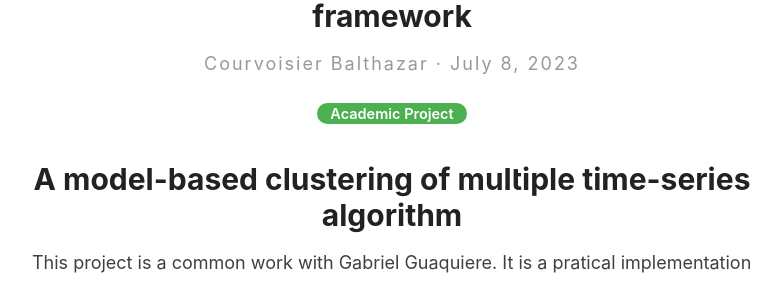
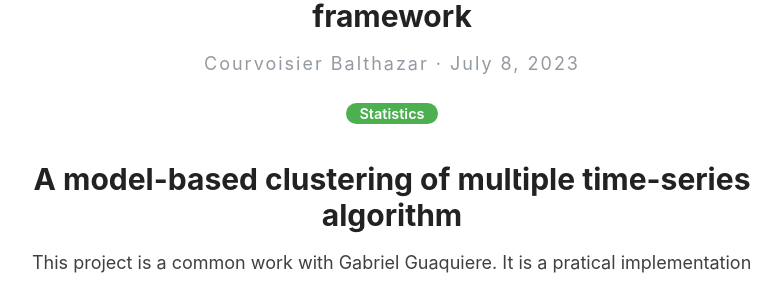
Before and after one commit to Zaltarba/blog, a Jekyll site: the page built from _posts/2023-07-08-BayesianArticle.md, in a window 1280 px wide and 900 px high. Shown: the part 322-606 px from the top of the window, without its empty margins (248-1029 px from the left). Built offline with Jekyll 4.4.1, drawn with Linux system fonts in a browser that asks for light colours; formulas are drawn with MathJax 3; comment, search, counter and statistics services are not loaded.

Commit message:
Update 2023-07-08-BayesianArticle.md

```diff
--- a/_posts/2023-07-08-BayesianArticle.md
+++ b/_posts/2023-07-08-BayesianArticle.md
@@ -1,7 +1,7 @@
 ---
 layout: post
 title:  How to cluster time series within a bayesian framework
-categories: [Academic Project]
+categories: [Statistics]
 excerpt: Let's explore a Bayesian framework enhanced by Monte Carlo simulation methods and hidden Markov chains for time series clustering.
 image: /thumbnails/BayesianClustering.jpeg
 ---
```
